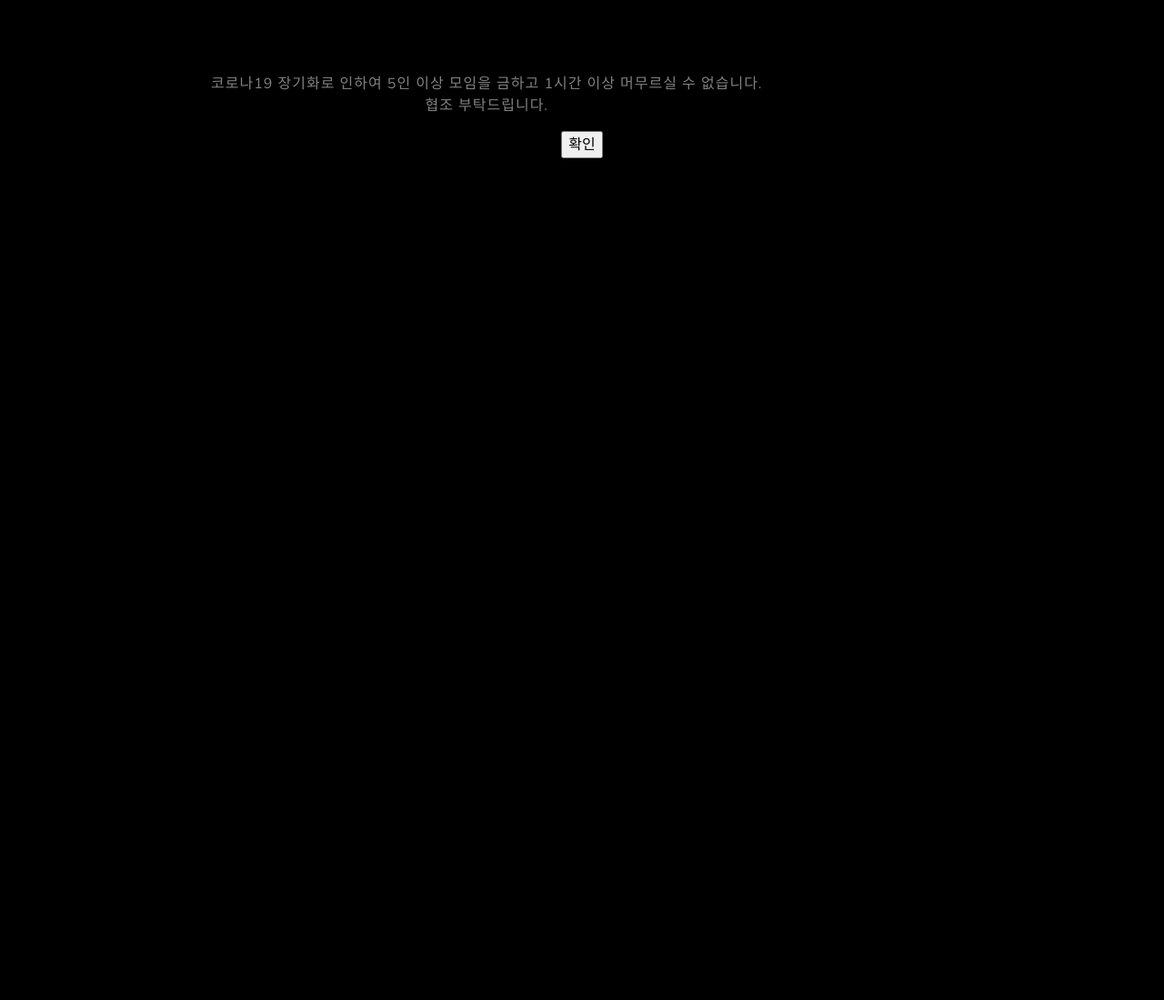
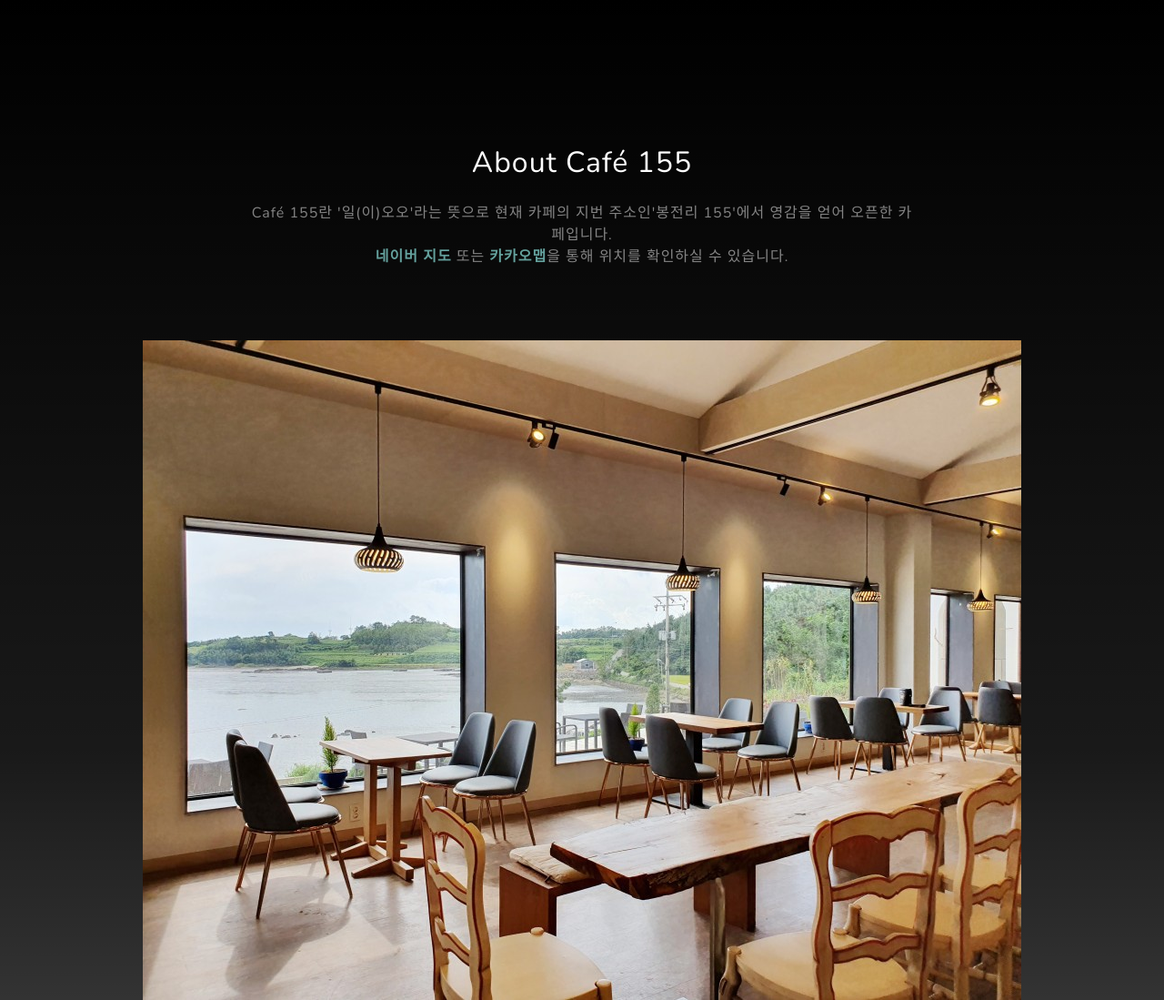
Before and after one commit to Hyeonjae-K/Cafe155, a Flask app: page /popup.html in a window 1280 px wide. Shown: the whole page at 91% size. Before the commit the page ends 174 px from the top, so only its background shows below. Run offline with Flask 2, Linux system fonts and the light colour scheme; some libraries are stand-ins or nearby versions.

```diff
--- a/templates/popup.html
+++ b/templates/popup.html
@@ -12,10 +12,20 @@
     <!-- Core theme CSS (includes Bootstrap)-->
     <link href="../static/css/styles.css" rel="stylesheet" />
 </head>
-<body class="popup-body text-center">
-    <p class="container row col-lg-8 mx-auto text-white-50">
-        코로나19 장기화로 인하여 5인 이상 모임을 금하고 1시간 이상 머무르실 수 없습니다.<br>협조 부탁드립니다.
-    </p>
-    <input onclick="self.close()" type="button" value="확인">
+<body>
+<section class="about-section text-center" id="about">
+            <div class="container">
+                <div class="row">
+                    <div class="col-lg-8 mx-auto">
+                        <h2 class="text-white mb-4">About Café 155</h2>
+                        <p class="text-white-50">
+                            Café 155란 '일(이)오오'라는 뜻으로 현재 카페의 지번 주소인'봉전리 155'에서 영감을 얻어 오픈한 카페입니다.<br>
+                            <a href="http://naver.me/F9n5l2dK"><strong>네이버 지도</strong></a> 또는 <a href="https://place.map.kakao.com/1120084954"><strong>카카오맵</strong></a>을 통해 위치를 확인하실 수 있습니다.
+                        </p>
+                    </div>
+                </div>
+                <img class="img-fluid" src="../static/assets/img/inside3.jpg" alt="" />
+            </div>
+        </section>
 </body>
 </html>
```
